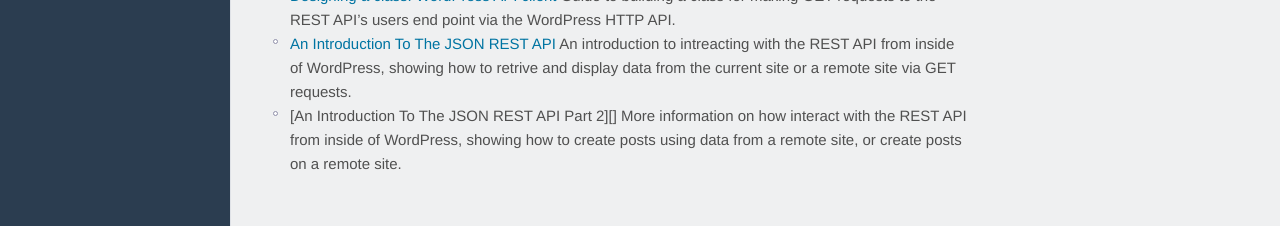
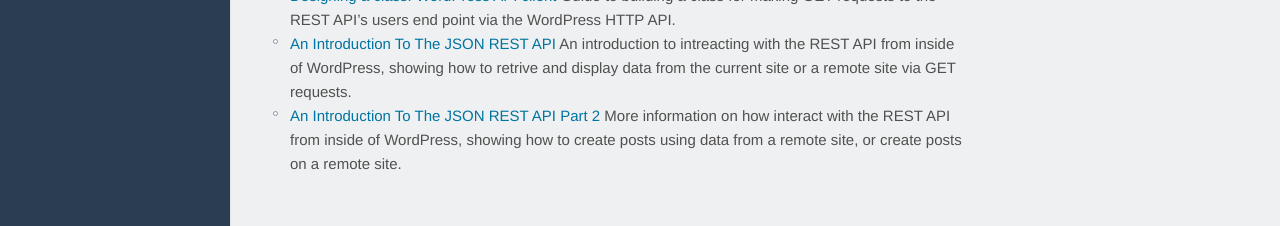
Before and after one commit to WP-API/WP-API.github.io, a Jekyll site: the page built from resources.md, in a window 1280 px wide. Shown: the part 1847-2073 px from the top of the page. Built offline with Jekyll 4.4.1, drawn with Linux system fonts in a browser that asks for light colours; nearby versions of some CDN libraries; some of the changed lines change nothing that is shown.

Commit message:
Fixing a link

```diff
--- a/resources.md
+++ b/resources.md
@@ -106,4 +106,4 @@
 [A Look at the WordPress HTTP API]: http://code.tutsplus.com/tutorials/a-look-at-the-wordpress-http-api-a-review--wp-32531
 [Designing a class: WordPress API client]: http://carlalexander.ca/designing-class-wordpress-api-client
 [An Introduction To The JSON REST API]: http://torquemag.io/introduction-wordpress-new-universal-connector-json-rest-api/
-[An Introduction To The JSON REST API Part2]: http://torquemag.io/introduction-wordpress-rest-api-part-2/
+[An Introduction To The JSON REST API Part 2]: http://torquemag.io/introduction-wordpress-rest-api-part-2/
```
